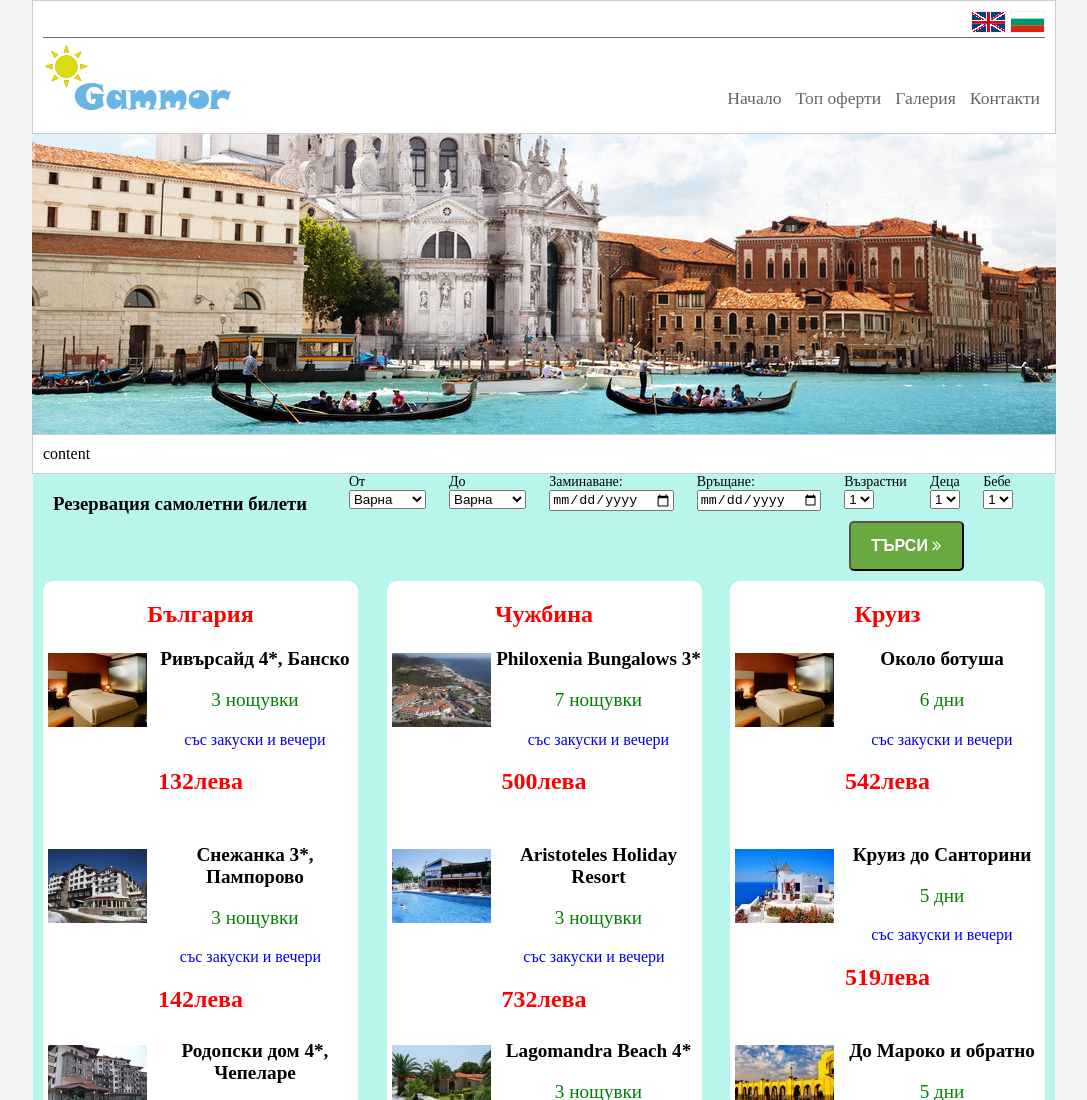
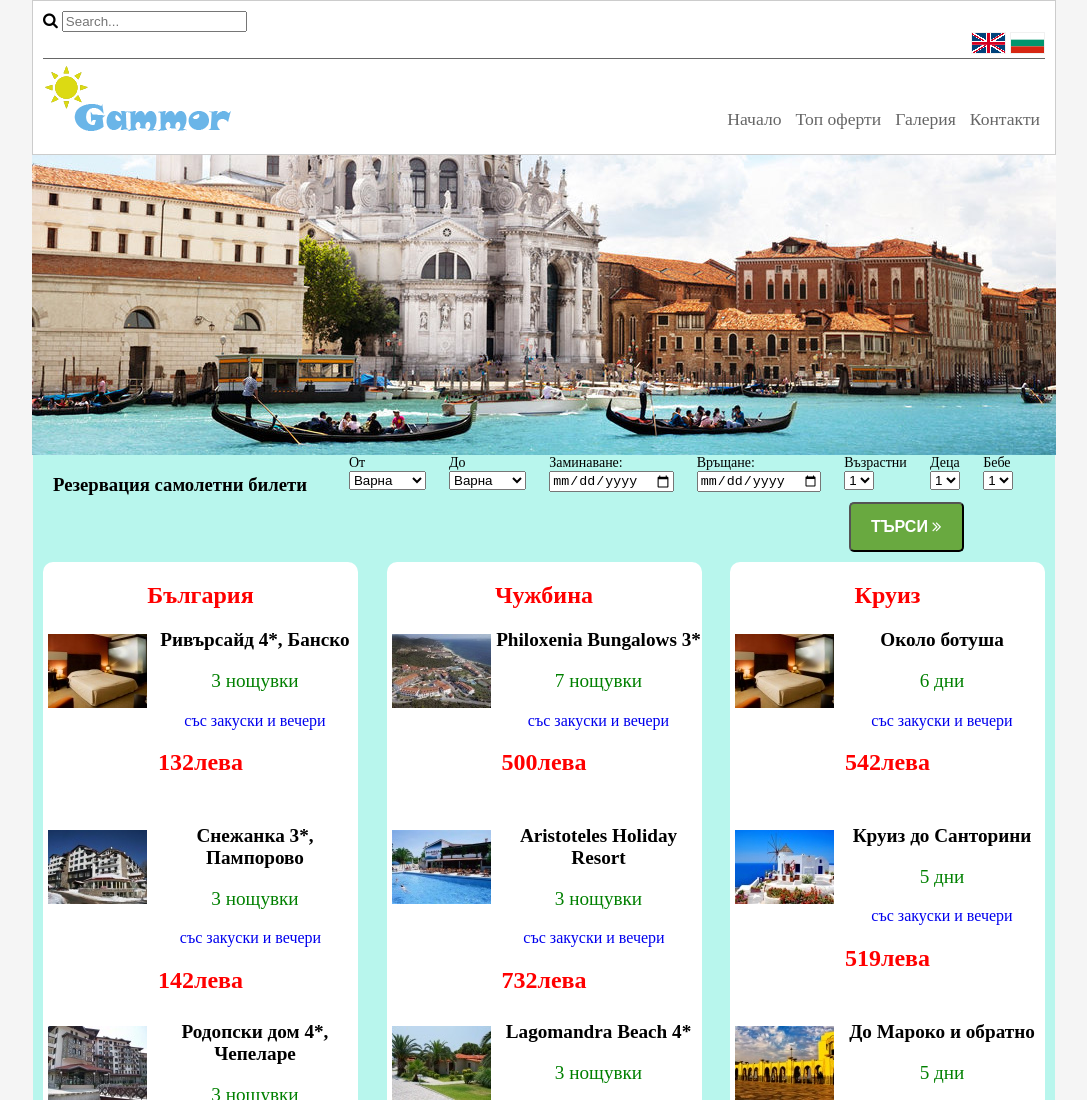
Before and after one commit to gruychev/TeamworkGamorr, a plain HTML site: page index.html in a window 1280 px wide. Shown: the top 1100 px of the page, without its empty margins (96-1183 px from the left). Drawn offline with nearby package versions, Linux system fonts and the light colour scheme.

Commit message:
Add files via upload

```diff
--- a/index.html
+++ b/index.html
@@ -11,11 +11,17 @@
 <body>
     <div class="limiter">
         <header>
+            <div class="searchbox">
+                <div class="container-1">
+                    <span class="icon"><i class="fa fa-search"></i></span>
+                    <input type="search" id="search" placeholder="Search..." />
+                </div>
+            </div>
             <div class="lang-line">
                 <a href="#bg" class="lang-item lang-en"></a>
                 <a href="#en" class="lang-item lang-bg"></a>
             </div>
-           <div>
+            <div>
                <a href="index.html" id="logo"></a>
                <nav id="main-menu">
                    <ul>
@@ -25,6 +31,7 @@
                        <li><a href="#contact">Контакти</a></li>
                    </ul>
                </nav>
+
            </div>
         </header>
     </div>
@@ -37,12 +44,6 @@
             <img src="images/slider/venice-2.jpg">
         </div>
     </div>
-    <div class="limiter">
-        <main>
-            content
-        </main>
-    </div>
-
     <section class = "reservation">
         <h3> Резервация самолетни билети</h3>
 
```
